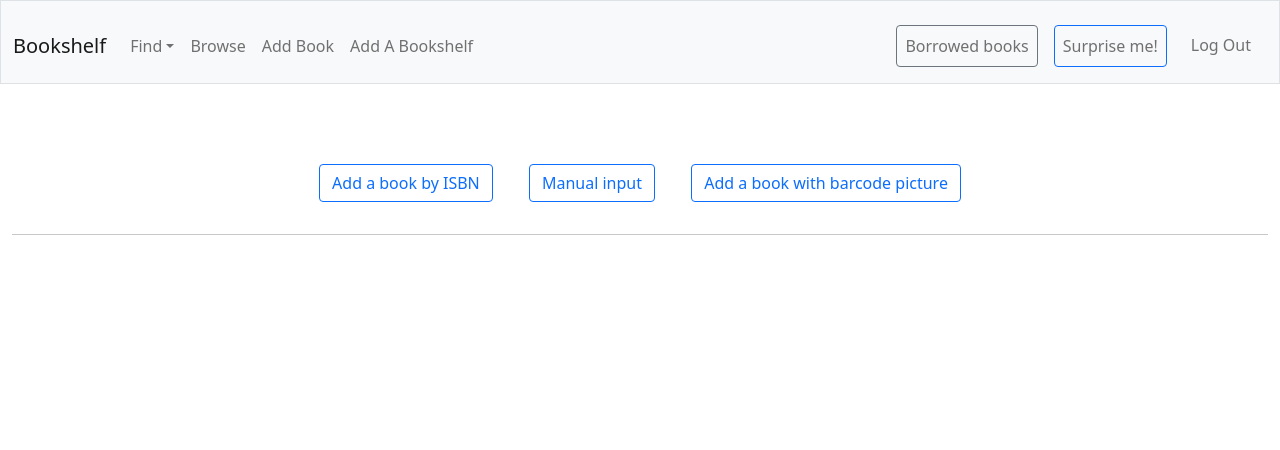
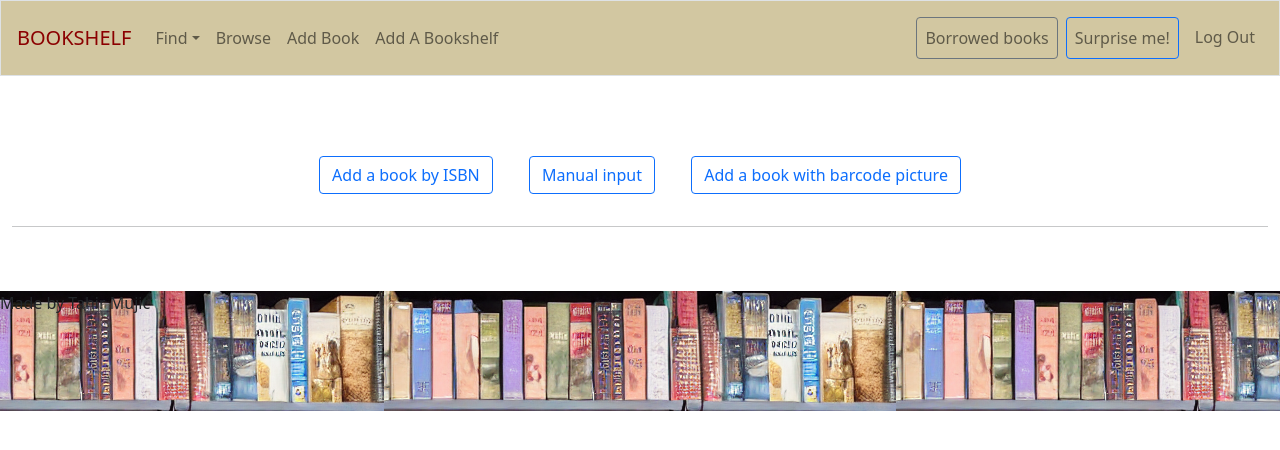
Before and after one commit to taskotale/cs50project, a Flask app: page /add_book in a window 1280 px wide. Shown: the top 450 px of the page. Run offline with Flask 3, Linux system fonts and the light colour scheme; a user stored in the database is signed in; some libraries are stand-ins or nearby versions.

Commit message:
added header and footer style

```diff
--- a/app.py
+++ b/app.py
@@ -115,7 +115,7 @@ def add_book():
                 cover = Image.open('static/book_img/generic_book.jpg')
             book = {
                 'title': request.form.get('title').title().strip(),
-                'author': request.form.get('author').title().strip(),
+                'author': [request.form.get('author').title().strip()],
                 'language': request.form.get('language').lower(),
                 'cover': cover
             }
--- a/templates/layout.html
+++ b/templates/layout.html
@@ -27,9 +27,12 @@
 	</head>
 
 	<body>
-		<nav class="bg-light border navbar navbar-expand-md navbar-light">
-			<div class="container-fluid">
-				<a class="navbar-brand mt-2" href="/">Bookshelf</a>
+		<nav class="bg-light border navbar navbar-expand-md navbar-light p-0 m-0">
+			<div class="container-fluid" style="background-color:rgba(198, 184, 132, 0.752);
+			padding: 1rem;">
+				<a class="navbar-brand"
+				style="color: rgba(139, 0, 0)"
+				href="/">BOOKSHELF</a>
 				<button
 					aria-controls="navbar"
 					aria-expanded="false"
@@ -43,7 +46,7 @@
 				</button>
 				<div class="collapse navbar-collapse" id="navbar">
 					{% if session["user_id"] %}
-					<ul class="navbar-nav me-auto mt-2">
+					<ul class="navbar-nav me-auto">
 						<li class="nav-item dropdown">
 							<a
 								class="nav-link dropdown-toggle"
@@ -78,19 +81,19 @@
 							<a class="nav-link" href="/add_bookshelf">Add A Bookshelf</a>
 						</li>
 					</ul>
-					<ul class="navbar-nav ms-auto mt-2">
+					<ul class="navbar-nav ms-auto ">
 						<li class="nav-item">
-							<a class="nav-link btn btn-outline-secondary m-2" href="{{url_for('index', borrowed=true)}}">Borrowed books</a>
+							<a class="nav-link btn btn-outline-secondary" href="{{url_for('index', borrowed=true)}}">Borrowed books</a>
 						</li>
 						<li class="nav-item">
-							<a class="nav-link btn btn-outline-primary m-2" href="{{url_for('index', random=true)}}">Surprise me!</a>
+							<a class="nav-link btn btn-outline-primary mx-2" href="{{url_for('index', random=true)}}">Surprise me!</a>
 						</li>
 						<li class="nav-item">
-							<a class="nav-link m-2" href="/logout">Log Out</a>
+							<a class="nav-link" href="/logout">Log Out</a>
 						</li>
 					</ul>
 					{% else %}
-					<ul class="navbar-nav ms-auto mt-2">
+					<ul class="navbar-nav ms-auto ">
 						<li class="nav-item">
 							<a class="nav-link" href="/register">Register</a>
 						</li>
@@ -103,8 +106,18 @@
 			</div>
 		</nav>
 
-		<main class="container-fluid text-center py-5">
+		<main class="container-fluid text-center py-5" >
 			{% block main %}{% endblock %}
 		</main>
+		<footer style="
+		height: 15vh;
+		width: auto;
+		background-image: url(/static/shelf-filled-with-books-.png);
+		background-position: center;
+		position: absolute;
+		left: 0;
+		right: 0;
+		">
+		Made by Tahir Mujic</footer>
 	</body>
 </html>
```
Also changed, not shown: bookshelf.db, static/generate-an-image-with-the-appearance-of-a-long-single-row-of-closed-book-pages-laid-out-horizontal- (1).png (added), static/shelf-filled-with-books-.png (added), static/shelf_img/bsi1.jpg (added), static/shelf_img/bsi2.jpg (deleted), static/trash-solid.svg (deleted), 2 other files.
